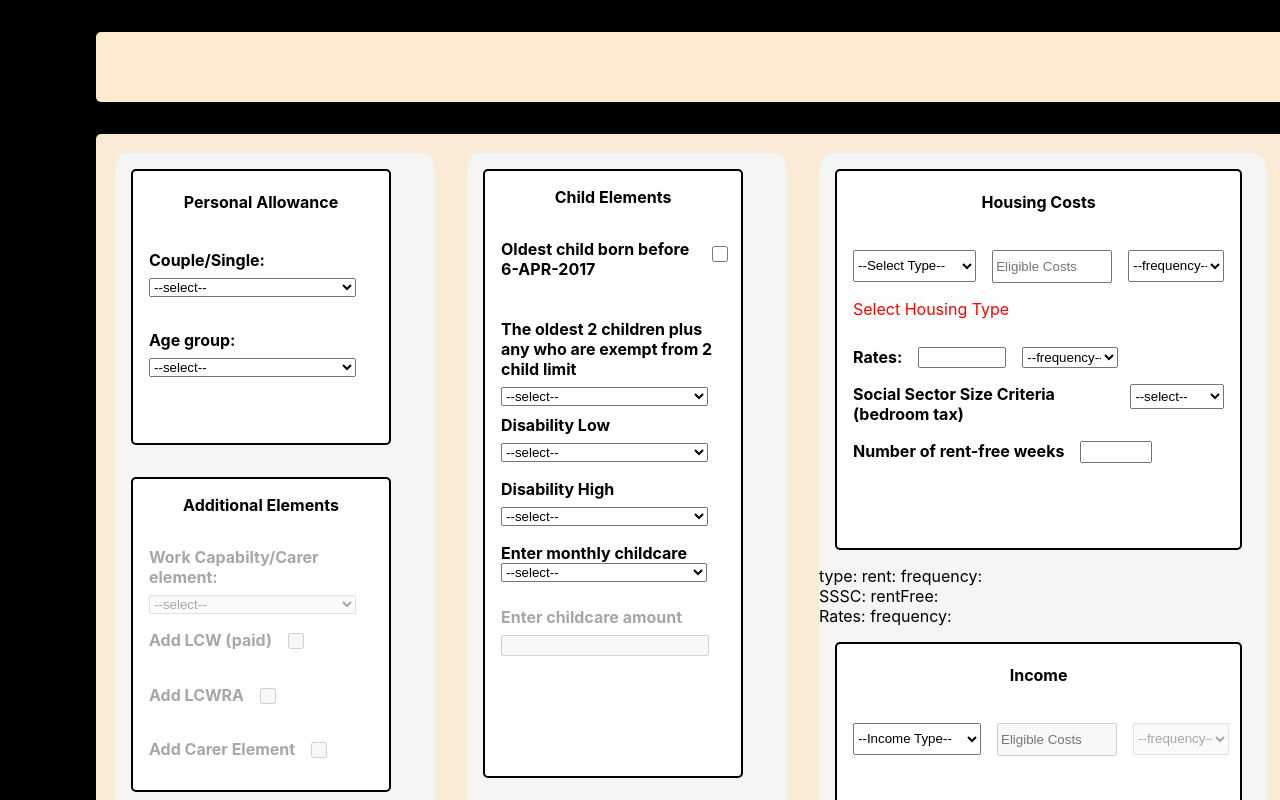
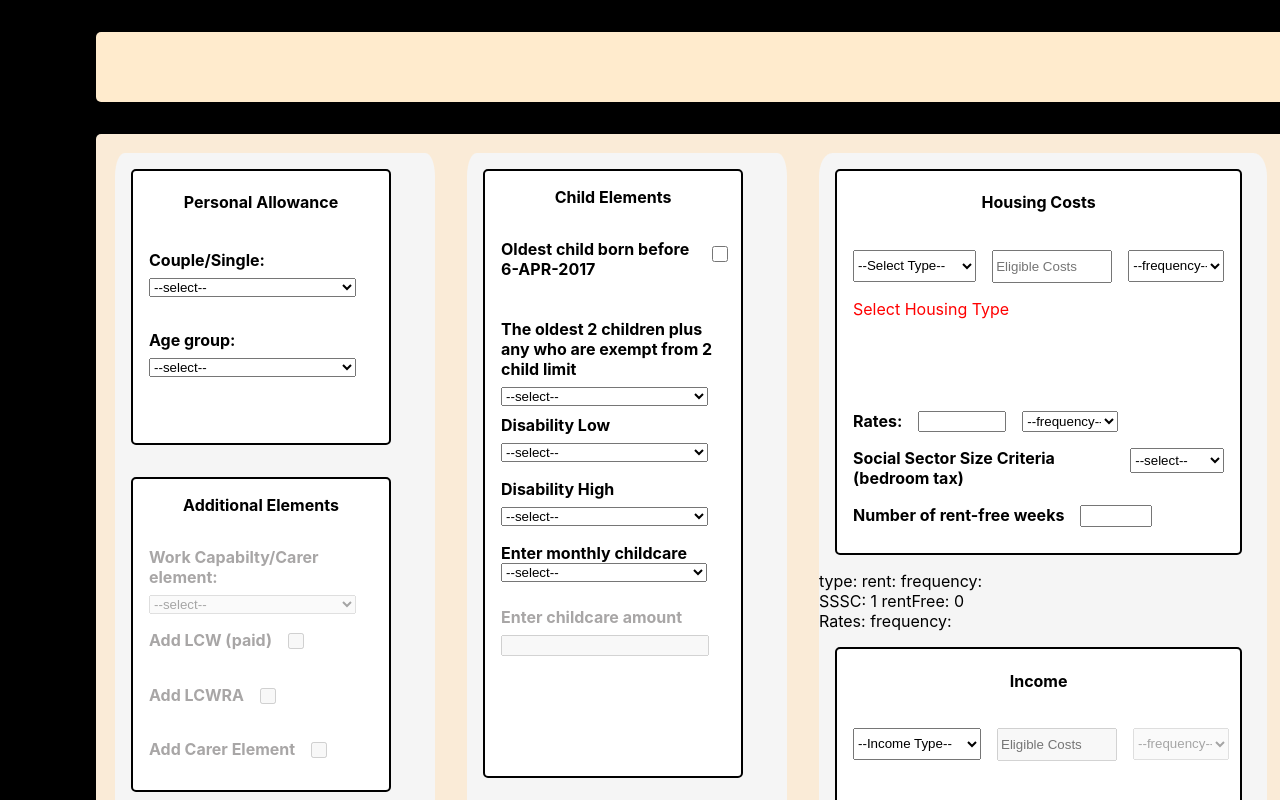
Before and after one commit to dnlstronge/benefitscalc2, a React (Create React App) app: page / in a window 1280 px wide. Shown: the top 800 px of the page. Built offline with nearby package versions, Linux system fonts and the light colour scheme.

Commit message:
[x] - conditional warnings functioning

```diff
--- a/src/components/UC2/HOUS/Hous.js
+++ b/src/components/UC2/HOUS/Hous.js
@@ -44,10 +44,10 @@ const Hous = (setPropState) => {
         type: '',
         rent: '',
         freq: '',
-        SSSC: '',
+        SSSC: '1',
         rates: '',
         ratesFreq: '',
-        rentFree: '',
+        rentFree: '0',
     })
 
     // handlers
@@ -123,6 +123,7 @@ const Hous = (setPropState) => {
                     <option value="PM">Monthly</option>
                 </select>
             </div>
+            <div className={classes.warning_box}>
             {housing.type === "" &&
             <div className={classes.warning_container}>
              <p className={classes.warning}>Select Housing Type</p>
@@ -134,14 +135,15 @@ const Hous = (setPropState) => {
                 </div>}
                 {housing.rent !== "" &&
                 <div className={classes.warning_container}>
-                {housing.freq === "SELECT" &&
-                <p className={classes.warning}>Select Frequency</p>}
+                {housing.freq === "" &&
+                <p className={classes.warning2}>Select Frequency</p>}
                 </div>}
 
+            </div>
             <label htmlFor="rates" className={classes.rates_label}>Rates:
                 <input onChange={handleRates} className={classes.rates_input} id="rates" type="number"></input>
                 <select onChange={handleRatesFreq} className={classes.rates_freq}>
-                    <option value="0">--frequency--</option>
+                    <option value="">--frequency--</option>
                     <option value="PW">--Weekly--</option>
                     <option value="PM">--Monthly--</option>
                 </select>
--- a/src/components/UC2/HOUS/Hous.module.css
+++ b/src/components/UC2/HOUS/Hous.module.css
@@ -9,15 +9,24 @@
     border: 2px solid black;
     border-radius: 5px;
 }
+.warning_box {
+    display: flex;
+    height: 6rem;
+    width: 90%;
+}
 
 .warning_container {
     display: flex;
     height: 2rem;
-    width: 6reml
+    width: 90%;
 }
 .warning {
     color: red;
     margin-left: 1rem;
+}
+.warning2 {
+    color: red;
+    margin-left: 4rem;
 }
 
 .heading {
```
